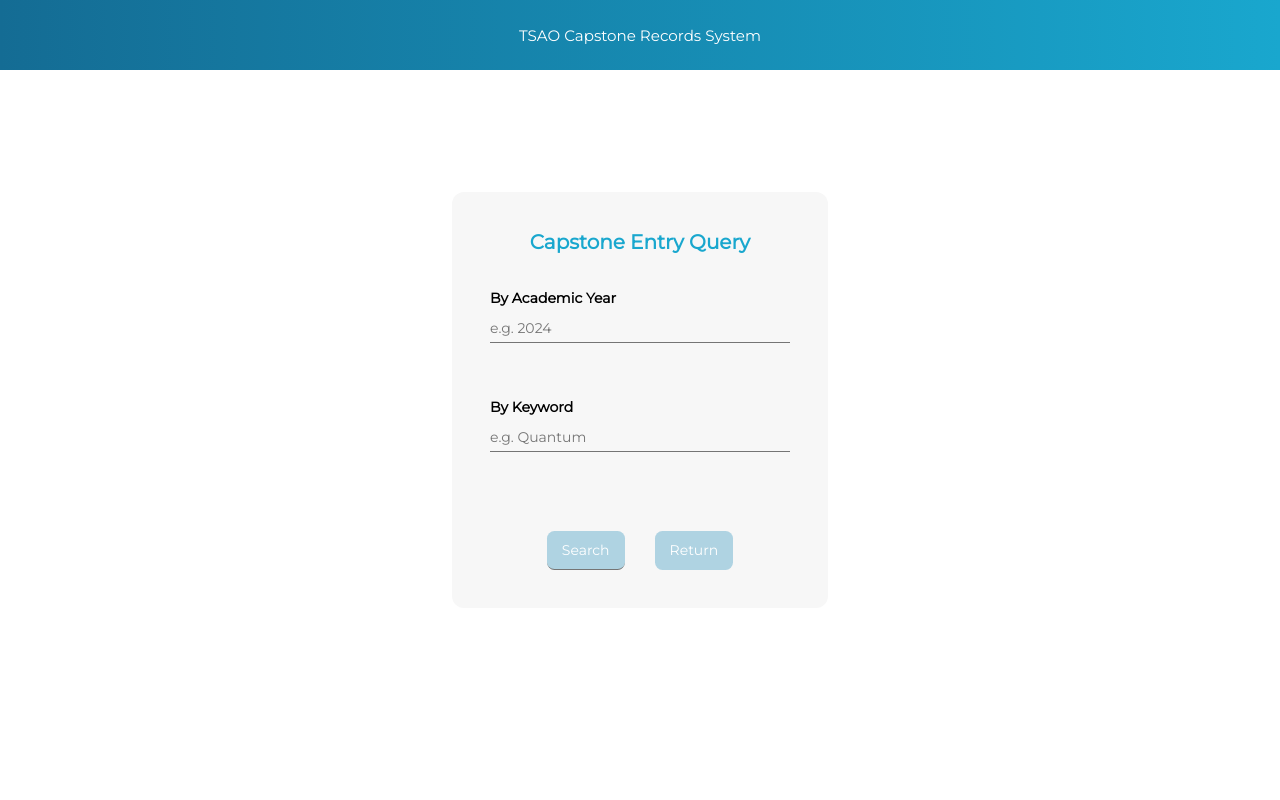
After one commit to YaSwe/week8, a Flask app: page /queryCapstone in a window 1280 px wide. The commit adds this page. Run offline with Flask 3, Linux system fonts and the light colour scheme.

Commit message:
Feature: Added queryCapstone feature

```diff
--- a/capstone.py
+++ b/capstone.py
@@ -1,13 +1,43 @@
 from flask import Blueprint, render_template, request
+from database import get_database_connection
 
 capstone_bp = Blueprint('capstone', __name__)
 
-@capstone_bp.route('/feature1', methods=['GET'])
+@capstone_bp.route('/createCapstone', methods=['GET', 'POST'])
 def feature1():
-    # Capstone project feature 1 logic
     pass
 
-@capstone_bp.route('/feature2', methods=['POST'])
-def feature2():
-    # Capstone project feature 2 logic
-    pass
+@capstone_bp.route('/queryCapstone', methods=['GET', 'POST'])
+def queryCapstone():
+    if request.method == "POST":
+        # Get academic year and keyword inputs
+        academic_year = request.form['academic-year']
+        keyword = request.form['keyword']
+
+        # Validation: Check if academic_year is a valid year (4-digit number)
+        if academic_year and (not academic_year.isdigit() or len(academic_year) != 4):
+            return render_template('queryCapstone.html', error='Invalid Year Format')
+
+        # Connect to database
+        connection = get_database_connection()
+        cursor = connection.cursor()
+
+        #SQL Query base
+        query = "SELECT * FROM capstone_projects WHERE 1=1"
+
+        # Check if academic year and/or keyword are provided
+        if academic_year:
+            query += f" AND academic_year = '{academic_year}'"
+        if keyword:
+            query += f" AND capstone_title LIKE '%{keyword}%' OR project_description LIKE '%{keyword}%'"
+
+        # Add sorting by descending year
+        query += " ORDER BY academic_year DESC"
+
+        # Execute the SQL Query
+        cursor.execute(query)
+        capstone_projects = cursor.fetchall()
+
+        return render_template('queryResults.html', capstone_projects=capstone_projects)
+    else:
+        return render_template('queryCapstone.html')
--- a/static/css/main.css
+++ b/static/css/main.css
@@ -24,6 +24,10 @@
 
 html {
     font-size: 62.5%;
+}
+
+input {
+    border: none;
 }
 
 /* Header */
@@ -85,7 +89,6 @@ input {
     color: var(--dark-grey);
     background: var(--light-grey);
 }
-
 input:focus {
     outline: none;
     border-color: var(--light-blue);
@@ -98,16 +101,22 @@ input:focus {
     display: flex;
     align-items: center;
     transition: .3s ease;
+    color: var(--dark-grey);
 }
 
 label {
-    color: var(--dark-grey);
     font-size: 14px;
 }
 
 input:focus + .label,
 input:not(:placeholder-shown) + .label {
     transform: translateY(-27px);
+}
+
+.label-active {
+    transform: translateY(-55px);
+    font-weight: 600;
+    color: black;
 }
 
 input:focus + .label label,
@@ -135,20 +144,13 @@ input:not(:placeholder-shown) + .label label {
 .error-text {
     color: var(--light-red);
     font-size: 14px;
+    font-weight: 600;
+    margin-top: 3rem;
 }
 
 .success-text {
     color: green;
     font-size: 14px;
-    font-weight: 600;
-    margin-top: 3rem;
-}
-
-.inputError {
-    margin-top: 5px;
-}
-
-.loginError {
     font-weight: 600;
     margin-top: 3rem;
 }
@@ -161,14 +163,60 @@ input:not(:placeholder-shown) + .label label {
     gap: 15px;
 }
 
-.normalUserBtns {
+.userBtns {
     display: flex;
     gap: 70px;
     margin-top: 50px;
 }
 
+/* Capstone Query Results*/
+
+.no-cp-msg {
+    color: var(--dark-blue);
+    font-weight: 600;
+}
+
+.cp-list {
+    display: flex;
+    flex-direction: column;
+    margin: 2rem 0;
+    gap: 10px;
+}
+
+.cp-container {
+    display: flex;
+    align-items: center;
+    justify-content: space-between;
+    padding: 15px;
+    width: 1000px;
+    font-size: 0.8rem;
+    transition: transform ease-in-out 0.2s;
+    background-color: var(--light-grey);
+    box-shadow: 0 1px 1px rgba(0.1, 0.1, 0.1, 0.5);
+}
+
+.cp-container:hover {
+    cursor: pointer;
+    transform: scale(1.01);
+}
+
+.cp-title {
+    white-space: nowrap;
+    overflow: hidden;
+    text-overflow: ellipsis;
+    font-weight: 600;
+}
+
+.cp-pic {
+    color: var(--dark-grey);
+}
 
 /* Buttons */
+
+.btns-group {
+    display: flex;
+    gap: 30px;
+}
 
 .btn {
     padding: 10px 15px;
--- a/templates/login.html
+++ b/templates/login.html
@@ -31,11 +31,11 @@
         </div>
 
         {% if error == 'Account not approved' %}
-        <div class="error-text loginError">Account not approved. Please contact your administrator to approve.</div>
+        <div class="error-text">Account not approved. Please contact your administrator to approve.</div>
         {% endif %}
 
         {% if error == 'Invalid credentials' %}
-        <div class="error-text loginError">Invalid login credentials. Please try again.</div>
+        <div class="error-text">Invalid login credentials. Please try again.</div>
         {% endif %}
 
         <div class="signUpLink">Don't have an account?<a class="underline-link" href="/register">Click here</a></div>
--- /dev/null
+++ b/templates/queryCapstone.html
@@ -0,0 +1,37 @@
+{% extends 'base.html' %}
+
+{% block title %} <title>Capstone Entry Query</title>{% endblock %}
+
+{% block body %}
+<div class="header">
+    <div class="title">TSAO Capstone Records System</div>
+</div>
+<main class="content">
+    <form action="/queryCapstone" method="POST">
+        <h2>Capstone Entry Query</h2>
+        <div class="input-selection">
+            <input type="text" name="academic-year" id="academic-year" placeholder="e.g. 2024">
+            <div class="label-active">
+                <label for="academic-year">By Academic Year</label>
+            </div>
+        </div>
+
+        <div class="input-selection">
+            <input type="text" name="keyword" id="keyword" placeholder="e.g. Quantum">
+            <div class="label-active">
+                <label for="keyword">By Keyword</label>
+            </div>
+        </div>
+
+        <div class="btns-group">
+            <input type="submit" class="btn searchBtn" value="Search">
+            <a class="btn returnBtn" href="/dashboard">Return</a>
+        </div>
+
+        {% if error == 'Invalid Year Format' %}
+        <div class="error-text">Invalid academic year format. Please try again.</div>
+        {% endif %}
+    </form>
+</main>
+
+{% endblock %}
```
Also changed, not shown: account.py (+13 -1 lines), templates/dashboard.html (+7 -13 lines), templates/queryResults.html (added, +33 -0 lines), 1 other file.
